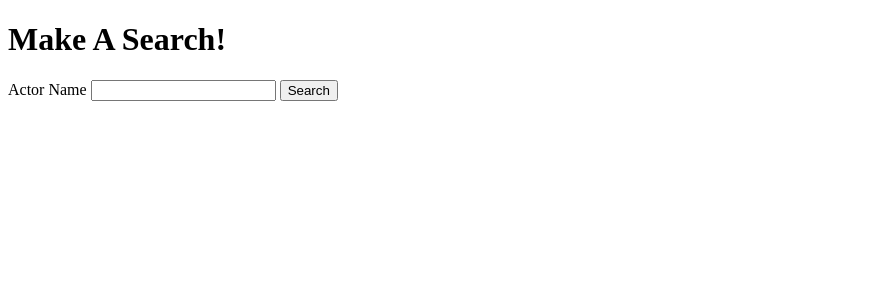
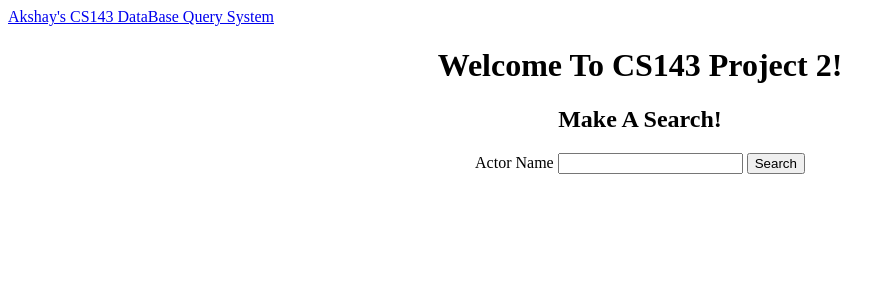
Before and after one commit to TheGoop/CS143Proj2, a PHP site: page /search.php in a window 1280 px wide. Shown: the top 300 px of the page, without its empty margins (0-895 px from the left). Run offline with PHP 8.4, Linux system fonts and the light colour scheme; data that the repository does not hold is empty.

Commit message:
got search submission and storage of actor name to search working, just need to make sql query to search and table to display

```diff
--- a/search.php
+++ b/search.php
@@ -2,37 +2,51 @@
 <html>
 
 <body>
-    <h1>Make A Search!</h1>
 
+    <nav class="navbar navbar-inverse navbar-fixed-top">
+        <div class="container-fluid">
+            <div class="navbar-header navbar-defalt">
+                <a class="navbar-brand" href="./index.php">Akshay's CS143 DataBase Query System</a>
+            </div>
+        </div>
+    </nav>
+    <h1>
+        <center> Welcome To CS143 Project 2! </center>
+    </h1>
+    <center>
+        <h2>Make A Search!</h2>
         <form method="post">
             <label for="fname">Actor Name</label>
-        <input type="text" name="name">
+            <input type="text" name="name" width="400 px">
             <input type="submit" name="submit" value="Search">
         </form>
+    </center>
 </body>
 
 <?php
 
-if ($_POST['name']) {
+function redirect($url, $statusCode = 303)
+{
+    header('Location: ' . $url, true, $statusCode);
+    die();
+}
+
+if (isset($_POST["submit"])) {
+    redirect("./search.php?actor=" . $_POST["name"]);
+}
+
+
 $db = new mysqli('localhost', 'cs143', '', 'class_db');
 if ($db->connect_errno > 0) {
     die('Unable to connect to database [' . $db->connect_error . ']');
 }
-
-    $id = $_GET['id'];
-    $name = $_POST['name'];
-    $rating = $_POST['rating'];
-    $comment = $_POST['comment'];
-    $query = "insert into Review values ('$name', now(), $id, $rating, '$comment')";
-    $rs = $db->query($query);
-    if ($rs) {
-        $movieUrl = "review.php?id={$row['mid']}";
-        echo "Thanks for your comment! Your review has been successfully added. ";
-        echo "<a href='$movieUrl'>click this to go back to see the movie</a><br>";
+if (isset($_GET["actor"])) {
+    $name = htmlspecialchars($_GET["actor"]);
+    $query = "";
 }
 
+
 $db->close();
-}
 ?>
 
 
```
Lines whose indentation alone changed are shown as unchanged.
